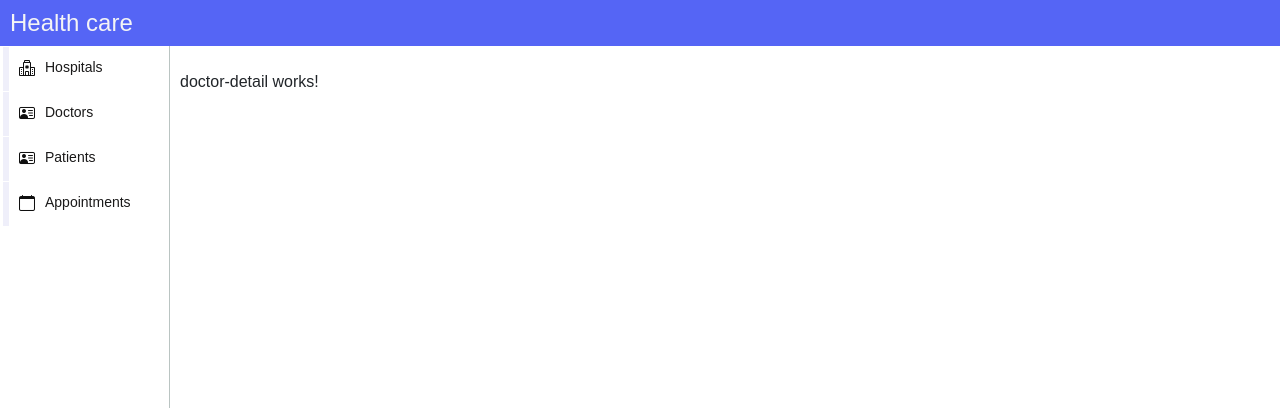
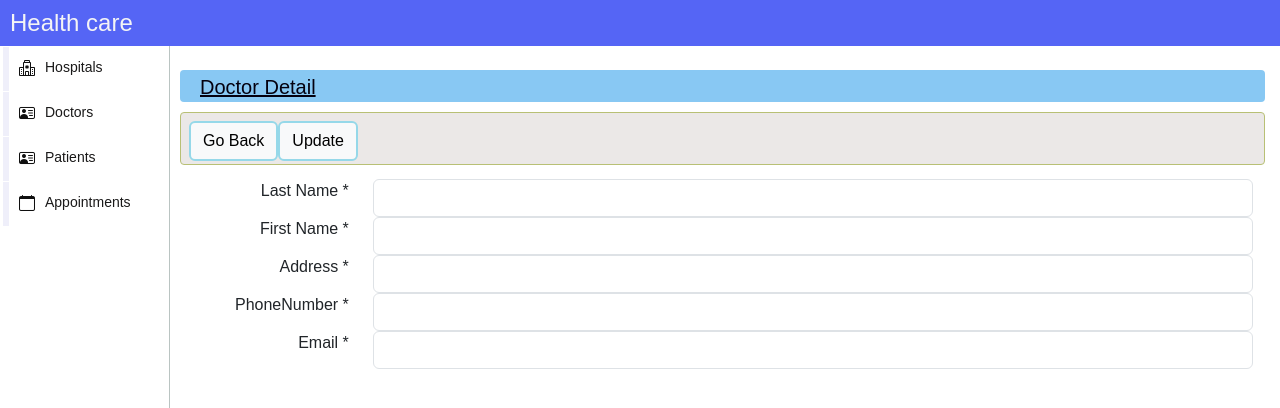
Before and after one commit to KoenVerboven/e-healthcare-website, an Angular app: page /doctordetail/detail/1 in a window 1280 px wide. Shown: the top 408 px of the page. Built offline with nearby package versions, Linux system fonts and the light colour scheme.

Commit message:
feat: enhance doctor, hospital, and patient detail components with dynamic forms and routing, update services for improved data handling

```diff
--- a/src/app/doctor/doctor-detail/doctor-detail.component.html
+++ b/src/app/doctor/doctor-detail/doctor-detail.component.html
@@ -1 +1,59 @@
-<p>doctor-detail works!</p>
+  <div class="pageTitle" >
+      {{pageTitle}}
+  </div>
+
+   <div class="buttonBar" style="margin-top:10px">
+      @if(formAction == 'detail')
+      {
+          <button class="btn btn-light headerButton" type="button" (click)="navigateBack()">Go Back</button>
+          <button class="btn btn-light headerButton" type="button" (click)="updateClick()">Update</button>
+      }
+      @else {
+          <button class="btn btn-success headerButton"  type="submit">Save</button>
+          <button class="btn btn-warning"  type="button" (click)="navigateBack()">Cancel</button>
+      }
+   </div>
+
+    <div class="container">
+      <div class="row">
+        <div class="col-2">
+          <label class="form-label" style="float:right">Last Name *</label>
+        </div>
+        <div class="col-10">
+          <input required maxlength="30"  class="form-control"  type="text" name="lastName"   />
+        </div>
+      </div>
+      <div class="row">
+        <div class="col-2">
+          <label class="form-label" style="float:right">First Name *</label>
+        </div>
+        <div class="col-10">
+          <input required maxlength="30"  class="form-control"  type="text" name="firstName"  />
+        </div>
+      </div>
+      <div class="row">
+        <div class="col-2">
+          <label class="form-label" style="float:right">Address *</label>
+        </div>
+        <div class="col-10">
+          <input required maxlength="30"  class="form-control"  type="text" name="address"  />
+        </div>
+      </div>
+      <div class="row">
+        <div class="col-2">
+          <label class="form-label" style="float:right">PhoneNumber *</label>
+        </div>
+        <div class="col-10">
+          <input required maxlength="30"  class="form-control"  type="text" name="phoneNumber"  />
+        </div>
+      </div>
+      <div class="row">
+        <div class="col-2">
+          <label class="form-label" style="float:right">Email *</label>
+        </div>
+        <div class="col-10">
+          <input required maxlength="30"  class="form-control"  type="text" name="email"  />
+        </div>
+      </div>
+
+   </div>
--- a/src/app/doctor/doctor-detail/doctor-detail.component.ts
+++ b/src/app/doctor/doctor-detail/doctor-detail.component.ts
@@ -1,4 +1,5 @@
 import { Component } from '@angular/core';
+import { Router,ActivatedRoute } from '@angular/router';
 
 @Component({
   selector: 'app-doctor-detail',
@@ -9,4 +10,19 @@ import { Component } from '@angular/core';
 })
 export class DoctorDetailComponent {
 
+ pageTitle: string = 'Doctor Detail';
+ formAction: string = 'detail';
+
+  constructor(
+    private router: Router,
+    private route: ActivatedRoute,
+  ){}
+
+navigateBack() {
+  this.router.navigateByUrl('/doctors');
 }
+updateClick() {
+  throw new Error('Method not implemented.');
+}
+
+}
--- a/src/app/hospital/hospital-detail/hospital-detail.component.html
+++ b/src/app/hospital/hospital-detail/hospital-detail.component.html
@@ -20,7 +20,7 @@
           <label class="form-label" style="float:right">Name *</label>
         </div>
         <div class="col-10">
-          <input required maxlength="30"  class="form-control"  type="text" name="name"  />
+          <input required maxlength="30"  class="form-control"  type="text" name="name" [(ngModel)]="hospital.name"  />
         </div>
       </div>
       <div class="row">
@@ -28,7 +28,7 @@
           <label class="form-label" style="float:right">Address *</label>
         </div>
         <div class="col-10">
-          <input required maxlength="30"  class="form-control"  type="text" name="address"  />
+          <input required maxlength="30"  class="form-control"  type="text" name="address" [(ngModel)]="hospital.address"  />
         </div>
       </div>
       <div class="row">
@@ -36,7 +36,7 @@
           <label class="form-label" style="float:right">PhoneNumber *</label>
         </div>
         <div class="col-10">
-          <input required maxlength="30"  class="form-control"  type="text" name="phoneNumber"  />
+          <input required maxlength="30"  class="form-control"  type="text" name="phoneNumber" [(ngModel)]="hospital.phoneNumber"  />
         </div>
       </div>
       <div class="row">
@@ -44,7 +44,7 @@
           <label class="form-label" style="float:right">Email *</label>
         </div>
         <div class="col-10">
-          <input required maxlength="30"  class="form-control"  type="text" name="email"  />
+          <input required maxlength="30"  class="form-control"  type="text" name="email" [(ngModel)]="hospital.email"  />
         </div>
       </div>
 
--- a/src/app/hospital/hospital-detail/hospital-detail.component.ts
+++ b/src/app/hospital/hospital-detail/hospital-detail.component.ts
@@ -1,22 +1,66 @@
-import { Component } from '@angular/core';
+import { Component, OnInit } from '@angular/core';
+import { FormsModule } from '@angular/forms';
+import { Router,ActivatedRoute } from '@angular/router';
+import { CommonModule } from '@angular/common';
+import { Hospital } from '../models/hospital.model';
+import { HospitalService } from '../services/hospital.service'
 
 @Component({
   selector: 'app-hospital-detail',
   standalone: true,
-  imports: [],
+  imports: [FormsModule, CommonModule],
   templateUrl: './hospital-detail.component.html',
   styleUrl: './hospital-detail.component.css'
 })
-export class HospitalDetailComponent {
+export class HospitalDetailComponent implements OnInit {
   formAction: string = 'detail';
+  isUpdating: boolean = false;
+  disableControls: boolean = false;
   pageTitle:string = 'Hospital Detail';
+  errorMessage : string = "";
+  hospitalId: number = 0;
+  hospital: Hospital = {id:0, name:"", address:"", phoneNumber:"", email:""};
+
+ constructor(
+    private hospitalService: HospitalService,
+    private router: Router,
+    private route: ActivatedRoute,
+  ){}
+
+
+  ngOnInit(): void {
+    this.route.paramMap.subscribe(result => {
+        const id = result.get('id');
+        const action = result.get('action');
+        this.hospitalId = Number(id);
+
+        if(id){
+          this.hospitalService.getHospitalById(Number(id)).subscribe({
+            next: result => this.hospital = result,
+            error: err => this.errorMessage = `Error : (${err.status})`
+          });
+          this.isUpdating = true;
+        }
+
+        if(action == null){this.pageTitle = "Create hospital";}
+        else if(action == "detail"){
+          this.pageTitle = "Hospital detail";
+          this.formAction = "detail";
+          this.disableControls = true;
+        }
+        else if(action == "update"){
+          this.pageTitle = "Update hospital ";
+        }
+
+     });
+  }
 
   updateClick() {
     throw new Error('Method not implemented.');
   }
 
   navigateBack() {
-    throw new Error('Method not implemented.');
+    this.router.navigateByUrl('/hospitals');
   }
 
 }
--- a/src/app/hospital/services/hospital.service.ts
+++ b/src/app/hospital/services/hospital.service.ts
@@ -17,4 +17,20 @@ export class HospitalService {
     return this.http.get<Hospital[]>(this.apiUrl);
   }
 
+  getHospitalById(id : number): Observable<Hospital>{
+    return this.http.get<Hospital>(`${this.apiUrl}/getById/${id}`)
+  }
+
+  createHospital(hospital : Hospital): Observable<Hospital>{
+    return this.http.post<Hospital>(this.apiUrl,hospital);
+  }
+
+  deleteHospital(id : number) : Observable<void>{
+    return this.http.delete<void>(`${this.apiUrl}/${id}`);
+  }
+
+  updateHospital(hospital: Hospital):Observable<Hospital>{
+    return this.http.put<Hospital>(`${this.apiUrl}/${hospital.id}`,hospital );
+  }
+
 }
--- a/src/app/patient/patient-detail/patient-detail.component.ts
+++ b/src/app/patient/patient-detail/patient-detail.component.ts
@@ -1,23 +1,66 @@
-import { Component } from '@angular/core';
+import { Component, OnInit } from '@angular/core';
+import { FormsModule } from '@angular/forms';
+import { Router,ActivatedRoute } from '@angular/router';
+import { CommonModule } from '@angular/common';
+import { Patient } from '../models/patient.model';
+import { PatientService } from '../services/patient.service'
 
 @Component({
   selector: 'app-patient-detail',
   standalone: true,
-  imports: [],
+  imports: [FormsModule, CommonModule],
   templateUrl: './patient-detail.component.html',
   styleUrl: './patient-detail.component.css'
 })
-export class PatientDetailComponent {
+export class PatientDetailComponent implements OnInit {
 
   pageTitle: string = 'Patient Detail';
   formAction: string = 'detail';
+  isUpdating: boolean = false;
+  disableControls: boolean = false;
+  errorMessage : string = "";
+  patientId: number = 0;
+  patient: Patient = {id:0, firstName:"", lastName:"", dateOfBirth:new Date(), gender:"", address:"", phoneNumber:"", email:"",insuranceNumber:"", insuranceProvider:"", insuranceExpiryDate:new Date(), emergencyContactName:"", emergencyContactPhoneNumber:"", emergencyContactDescription:""};
+
+   constructor(
+      private patientService: PatientService,
+      private router: Router,
+      private route: ActivatedRoute,
+    ){}
+
+  ngOnInit(): void {
+    this.route.paramMap.subscribe(result => {
+        const id = result.get('id');
+        const action = result.get('action');
+        this.patientId = Number(id);
+
+        if(id){
+          this.patientService.getPatientById(Number(id)).subscribe({
+            next: result => this.patient = result,
+            error: err => this.errorMessage = `Error : (${err.status})`
+          });
+          this.isUpdating = true;
+        }
+
+        if(action == null){this.pageTitle = "Create patient";}
+        else if(action == "detail"){
+          this.pageTitle = "Patient detail";
+          this.formAction = "detail";
+          this.disableControls = true;
+        }
+        else if(action == "update"){
+          this.pageTitle = "Update patient";
+        }
+
+     });
+  }
 
   updateClick() {
     throw new Error('Method not implemented.');
   }
 
   navigateBack() {
-    throw new Error('Method not implemented.');
+    this.router.navigateByUrl('/patients');
   }
 
 }
--- a/src/app/patient/services/patient.service.ts
+++ b/src/app/patient/services/patient.service.ts
@@ -17,4 +17,20 @@ export class PatientService {
     return this.http.get<Patient[]>(this.apiUrl);
   }
 
+   getPatientById(id : number): Observable<Patient>{
+      return this.http.get<Patient>(`${this.apiUrl}/getById/${id}`)
+   }
+
+   createPatient(patient    : Patient): Observable<Patient>{
+      return this.http.post<Patient>(this.apiUrl,patient  );
+   }
+
+   deletePatient(id : number) : Observable<void>{
+      return this.http.delete<void>(`${this.apiUrl}/${id}`);
+   }
+
+   updatePatient(patient: Patient):Observable<Patient>{
+      return this.http.put<Patient>(`${this.apiUrl}/${patient.id}`,patient );
+  }
+
 }
```
Also changed, not shown: src/app/patient/patient-detail/patient-detail.component.html (+5 -5 lines).
